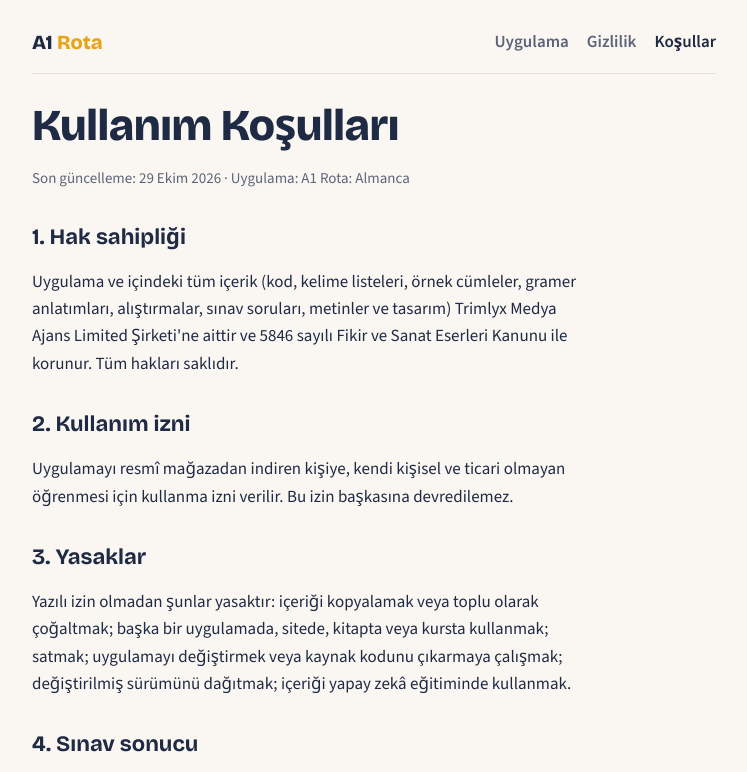
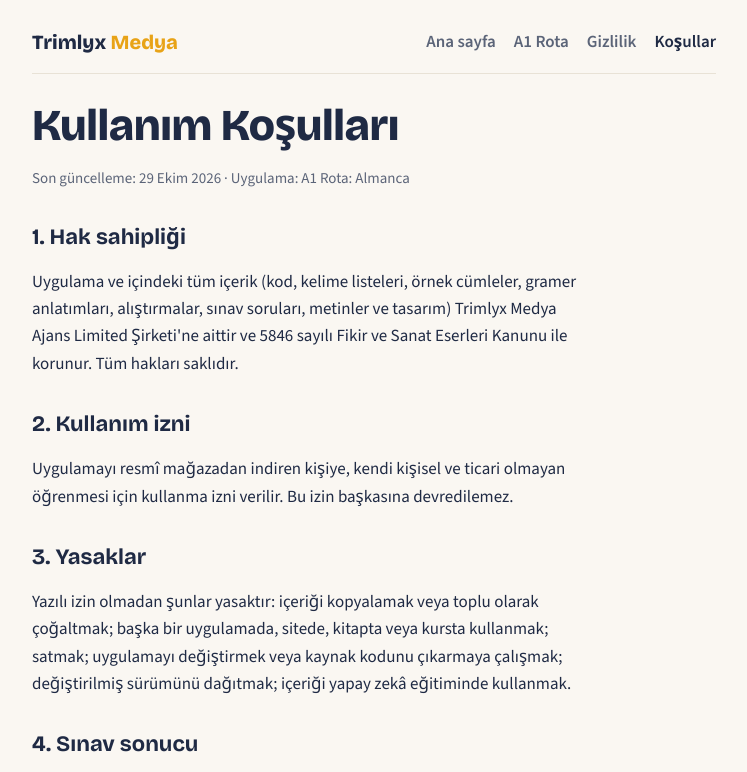
Before and after one commit to TrimlyxMedia/a1rota, a plain HTML site: page kosullar.html in a window 1280 px wide. Shown: the top 772 px of the page, without its empty margins (266-1013 px from the left). Drawn offline with nearby package versions, Linux system fonts and the light colour scheme.

Commit message:
Update navigation links in kosullar.html

```diff
--- a/kosullar.html
+++ b/kosullar.html
@@ -10,7 +10,7 @@
 <title>A1 Rota Kullanım Koşulları</title>
 </head>
 <body><div class="wrap">
-<nav><a class="brand" href="index.html">A1 <span>Rota</span></a><a href="index.html" >Uygulama</a><a href="gizlilik.html" >Gizlilik</a><a href="kosullar.html" aria-current=page>Koşullar</a></nav>
+<nav><a class="brand" href="index.html">Trimlyx <span>Medya</span></a><a href="index.html">Ana sayfa</a><a href="a1rota.html">A1 Rota</a><a href="gizlilik.html">Gizlilik</a><a href="kosullar.html" aria-current=page>Koşullar</a></nav>
 <h1>Kullanım Koşulları</h1>
 <p class="meta">Son güncelleme: 29 Ekim 2026 · Uygulama: A1 Rota: Almanca</p>
 <h2>1. Hak sahipliği</h2>
```
